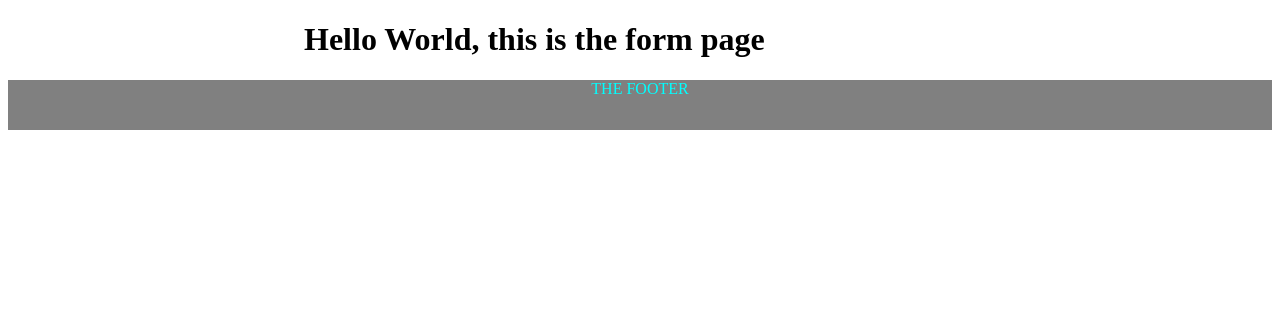
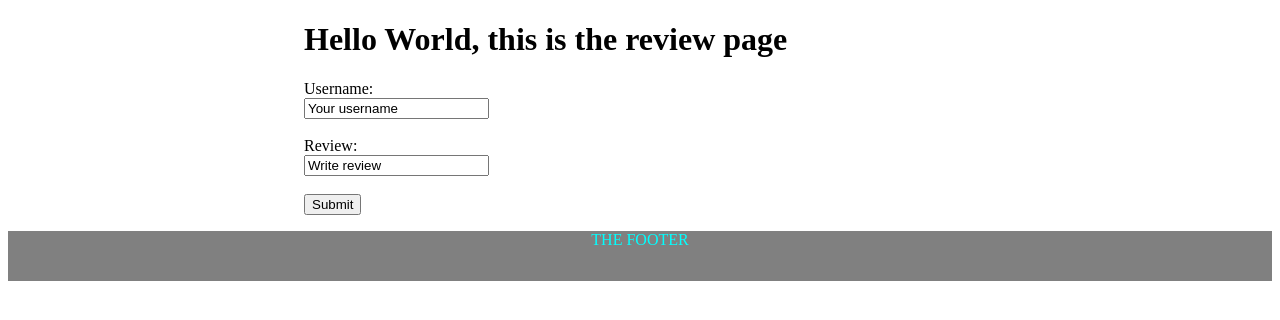
Before and after one commit to kos1070sc/fragrance, a Flask app: page /form in a window 1280 px wide. Shown: the part 108-428 px from the top of the page. Run offline with Flask 3, Linux system fonts and the light colour scheme.

Commit message:
html templates updates

```diff
--- a/templates/review.html
+++ b/templates/review.html
@@ -1,6 +1,18 @@
 {%extends "layout.html"%}
 {%block content%}
 
-<h1>Hello World, this is the form page</h1>
+<h1>Hello World, this is the review page</h1>
+
+<form action="">
+    <label for="username">Username:</label>
+    <br>
+    <input type="text" id = "username" name = "usename" value = "Your username">
+    <br><br>
+    <label for="review">Review:</label>
+    <br>
+    <input type="text" id = "review" name = "review" value = "Write review">
+    <br><br>
+    <input type="submit" value = "Submit">
+</form>
 
 {%endblock%}
```
